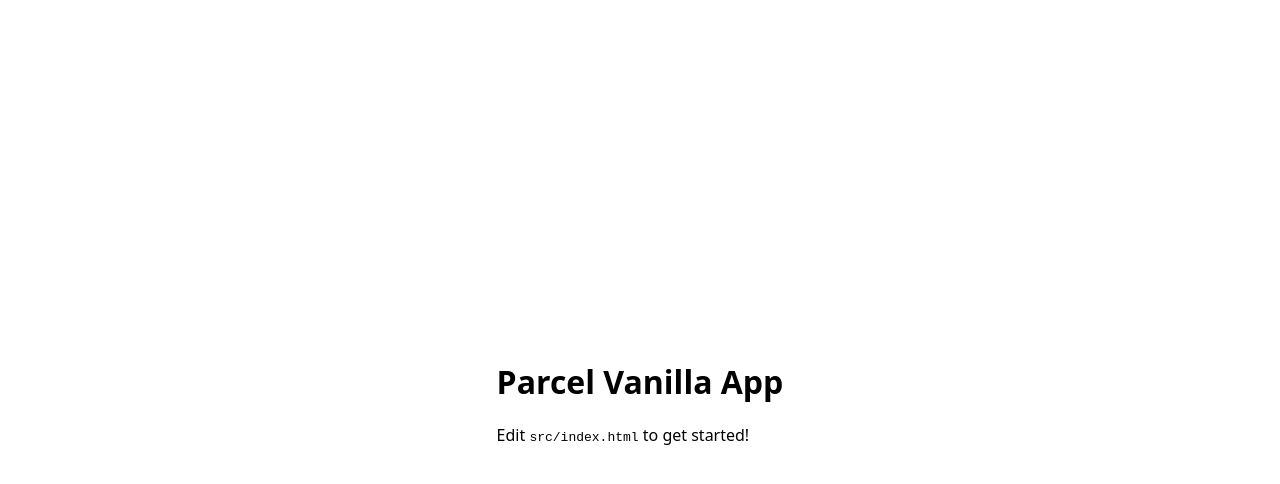
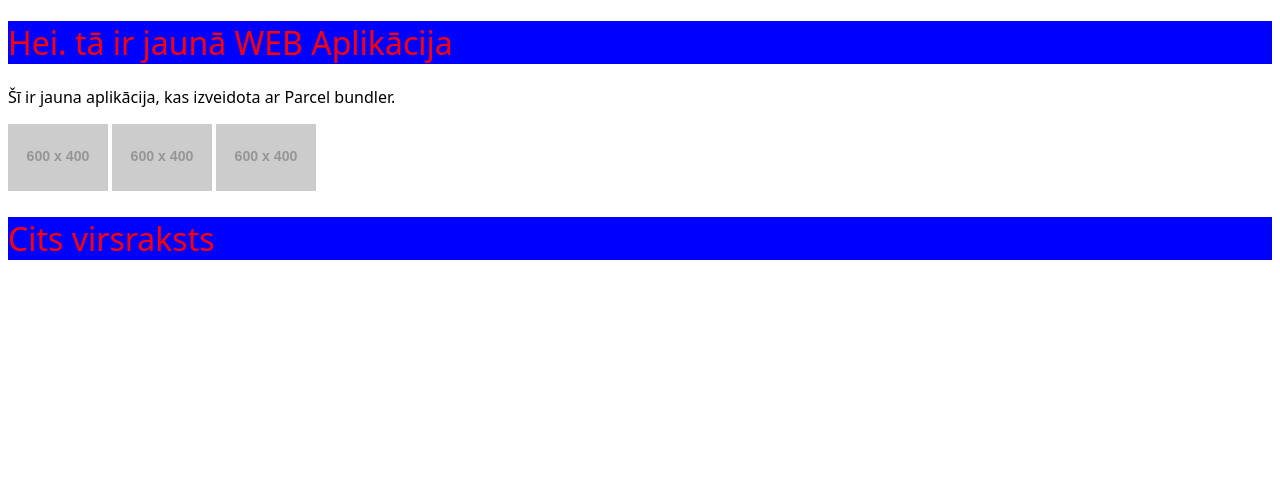
Before and after one commit to vitalymusic/web1_node, a website built with Parcel: page src/index.html in a window 1280 px wide. Built offline with nearby package versions, Linux system fonts and the light colour scheme; placeholder pictures from the web are drawn by us.

Commit message:
parcel.js

```diff
--- a/package.json
+++ b/package.json
@@ -7,7 +7,9 @@
     "start": "parcel",
     "build": "parcel build"
   },
-  "dependencies": {},
+  "dependencies": {
+    "jquery": "^3.7.1"
+  },
   "devDependencies": {
     "parcel": "^2.14.0"
   }
--- a/src/index.html
+++ b/src/index.html
@@ -7,7 +7,15 @@
     <link rel="stylesheet" href="style.css">
   </head>
   <body>
-    <h1>Parcel Vanilla App</h1>
-    <p>Edit <code>src/index.html</code> to get started!</p>
+    <h1>Hei. tā ir jaunā WEB Aplikācija</h1>
+    <p>Šī ir jauna aplikācija, kas izveidota ar Parcel bundler.</p>
+    <img src="https://placehold.co/600x400" alt="">
+    <img src="https://placehold.co/600x400" alt="">
+    <img src="https://placehold.co/600x400" alt="">
+
+
+    <h1>Cits virsraksts</h1>
+
+    <script type="module" src="main.js"></script>
   </body>
 </html>
--- /dev/null
+++ b/src/main.js
@@ -0,0 +1,31 @@
+import $ from "jquery";
+$(()=>{
+    $("h1").css({
+        "color":"red",
+        "background-color":"blue",
+    });
+
+    let images = $("img");
+    images.css("width","100px");
+    images.on("click",(e)=>{
+        images.css("width","100px");
+        $(e.target).css("width","200px");
+    })
+     images.on("dblclick",(e)=>{
+        $(e.target).fadeOut(1000,()=>{
+            alert("attēls pazudis")
+        });
+    })
+    $("body").append(`<div class="information"></div>`);
+
+
+    $("h1,p").on("click",(e)=>{
+        $(".information").text($(e.target).text());
+    })
+
+
+
+
+
+
+})
--- a/src/style.css
+++ b/src/style.css
@@ -1,8 +1,12 @@
 html {
   color-scheme: light dark;
   font-family: system-ui;
-  display: flex;
+  /* display: flex;
   align-items: center;
   justify-content: center;
-  height: 100%;
+  height: 100%; */
 }
+h1{
+  font-size: 2rem;
+  font-weight:400;
+}
```
Also changed, not shown: 1 other file.
